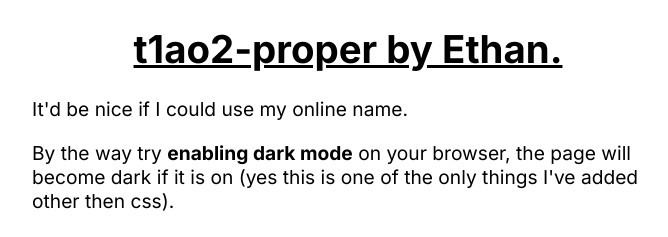
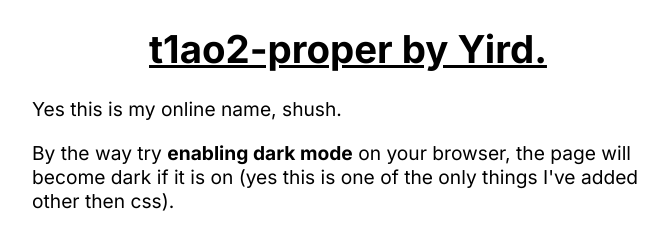
Before and after one commit to Y1rd/gamedev2024, a plain HTML site: page public/t1ao2-proper-ethan.html in a window 1280 px wide. Shown: the top 237 px of the page, without its empty margins (292-960 px from the left). Drawn offline with Linux system fonts and the light colour scheme; a web font is replaced by a local one.

Commit message:
gonna do this before I go

```diff
--- a/public/t1ao2-proper-ethan.html
+++ b/public/t1ao2-proper-ethan.html
@@ -8,8 +8,8 @@
 </head>
 <body>
     <div class="center">
-        <h1 align="center">t1ao2-proper by Ethan.</h1>
-        <p>It'd be nice if I could use my online name.</p>
+        <h1 align="center">t1ao2-proper by Yird.</h1>
+        <p>Yes this is my online name, shush.</p>
         <p>By the way try <b>enabling dark mode</b> on your browser, the page will become dark if it is on (yes this is one of the only things I've added other then css).</p>
         <br><img src="meme.jpg">
     </div>
```
